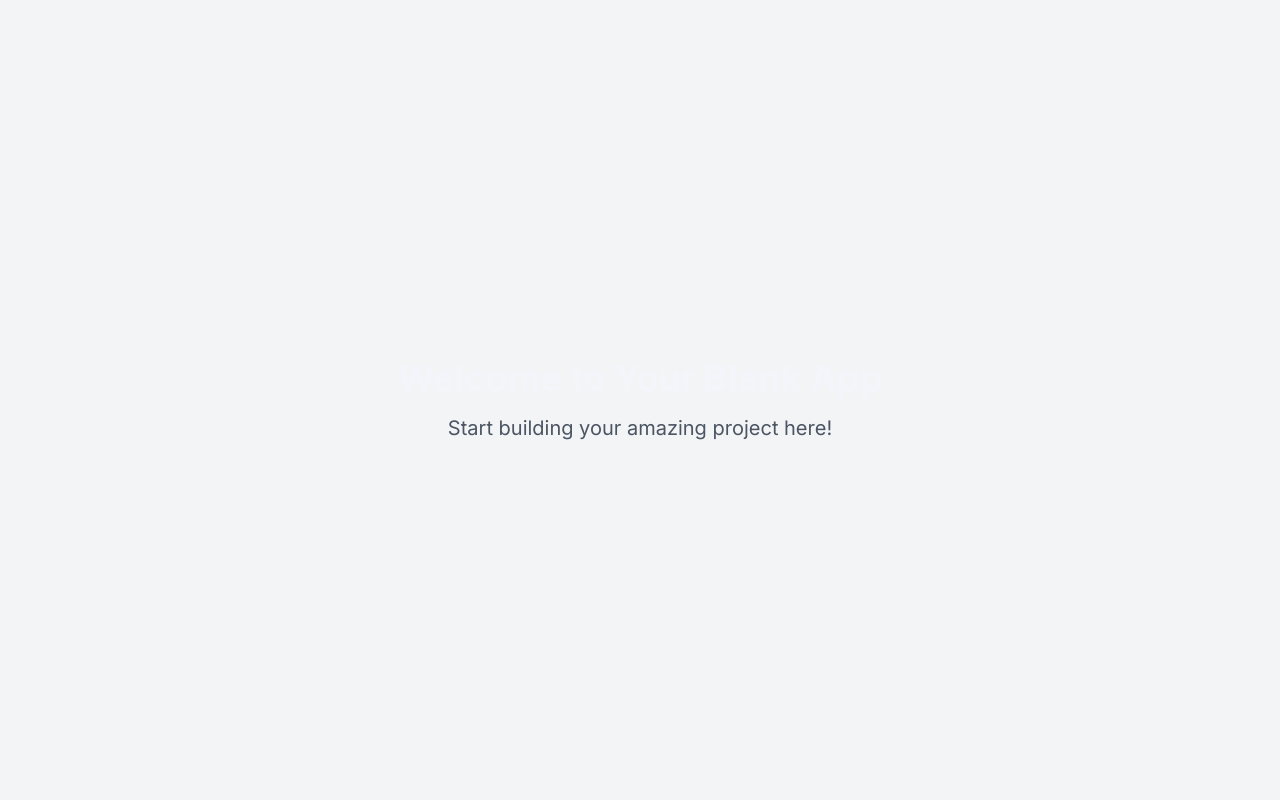
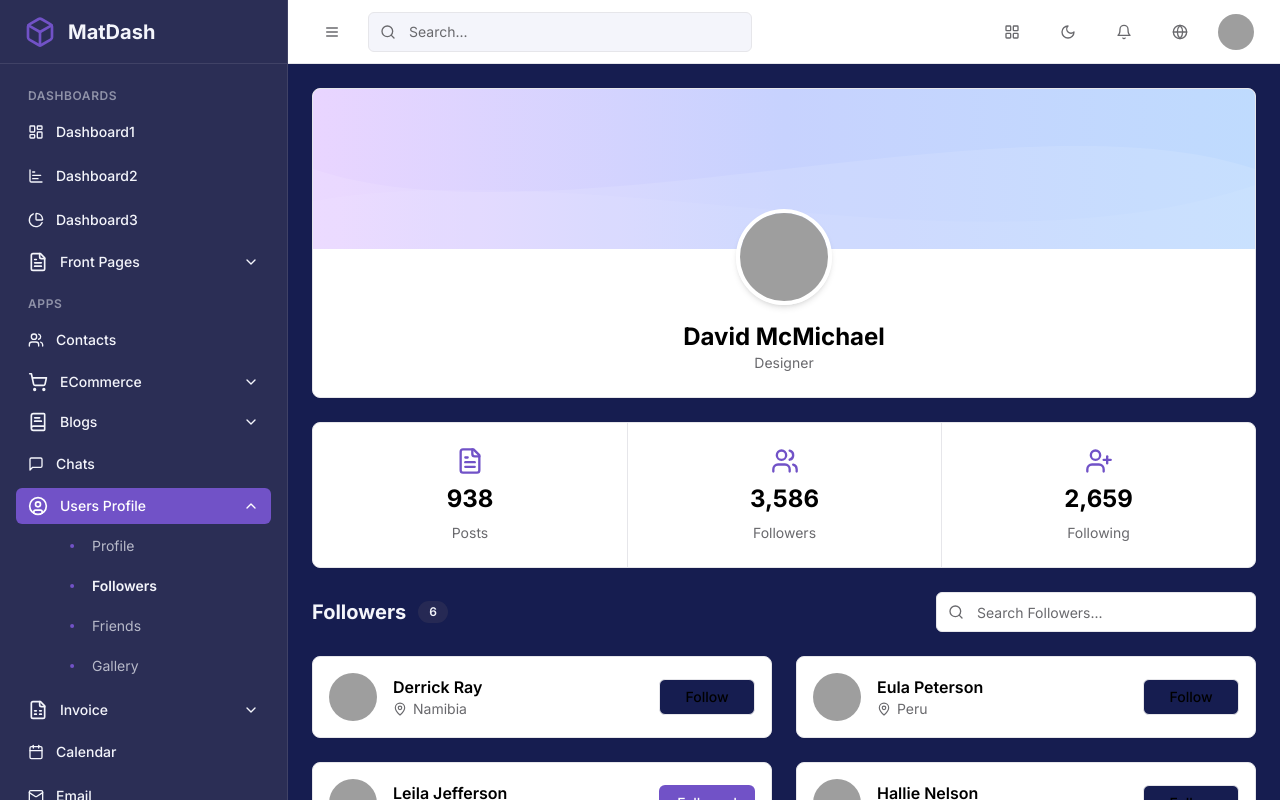
Before and after one commit to SadiqNaizam/mlo-a774-a306, a React (Vite) app: page / in a window 1280 px wide. Built offline with nearby package versions, Linux system fonts and the light colour scheme; grey boxes are pictures that could not be loaded.

Commit message:
Files generated: Index.tsx

```diff
--- a/src/pages/Index.tsx
+++ b/src/pages/Index.tsx
@@ -1,14 +1,30 @@
-// Update this page (the content is just a fallback if you fail to update the page)
+import React from 'react';
+import MainAppLayout from '@/components/layout/MainAppLayout';
+import ProfileHeader from '@/components/UserProfile/ProfileHeader';
+import StatsCardGrid from '@/components/UserProfile/StatsCardGrid';
+import FollowersList from '@/components/UserProfile/FollowersList';
 
-const Index = () => {
+/**
+ * User Profile Dashboard Page
+ *
+ * This is the main page for the user profile dashboard view. It orchestrates the
+ * overall layout and composes the primary feature components:
+ * - ProfileHeader: Displays the user's banner, avatar, and basic info.
+ * - StatsCardGrid: Shows key statistics like posts, followers, and following count.
+ * - FollowersList: A searchable and interactive list of the user's followers.
+ *
+ * The page uses MainAppLayout to provide the consistent sidebar and top header navigation structure.
+ */
+const UserProfilePage: React.FC = () => {
   return (
-    <div className="min-h-screen flex items-center justify-center bg-gray-100">
-      <div className="text-center">
-        <h1 className="text-4xl font-bold mb-4">Welcome to Your Blank App</h1>
-        <p className="text-xl text-gray-600">Start building your amazing project here!</p>
+    <MainAppLayout>
+      <div className="flex flex-col gap-6">
+        <ProfileHeader />
+        <StatsCardGrid />
+        <FollowersList />
       </div>
-    </div>
+    </MainAppLayout>
   );
 };
 
-export default Index;
+export default UserProfilePage;
```
